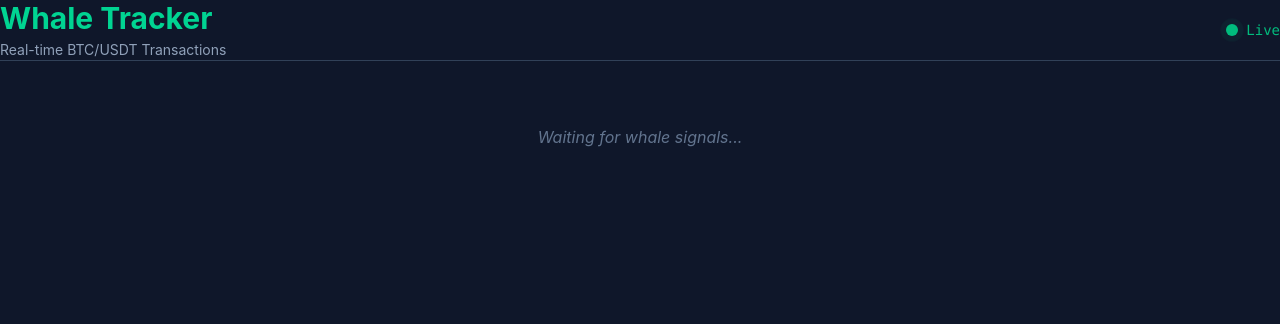
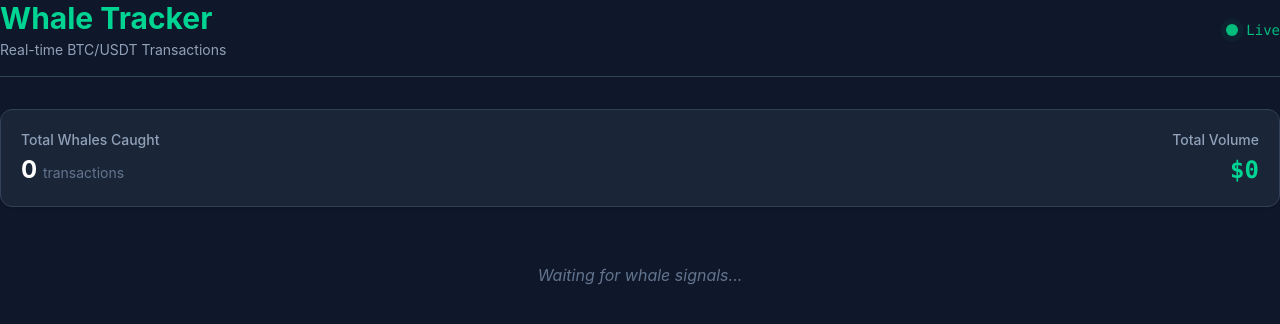
Before and after one commit to KittinanPJKT/Crypto-Whale-Tracker, a React app in the folder frontend/: page / in a window 1280 px wide. Shown: the top 324 px of the page. Built offline with nearby package versions, Linux system fonts and the light colour scheme; no server answers; the HTML template or start-up script is replaced by a standard one.

Commit message:
feat(ui) : add minimalist stats summary for total whales and volume

```diff
--- a/frontend/src/App.jsx
+++ b/frontend/src/App.jsx
@@ -2,9 +2,10 @@ import { useState, useEffect } from 'react'
 
 function App() {
   const [whales, setWhales] = useState([])
+  const totalWhales = whales.length;
+  const totalVolume = whales.reduce((sum, whale) => sum + (parseFloat(whale.p) * parseFloat(whale.q)), 0);
 
   useEffect(() => {
-
     fetch('http://localhost:9090/api/whales')
       .then((res) => res.json())
       .then((data) => {
@@ -27,7 +28,6 @@ function App() {
 
     ws.onmessage = (event) => {
       const trade = JSON.parse(event.data)
-      //console.log("Whale Alert : ", trade)
       trade.isHistory = false
       setWhales((prevWhales) => [trade, ...prevWhales].slice(0, 50))
     }
@@ -39,7 +39,8 @@ function App() {
 
   return (
     <>
-    <div className="flex justify-between items-center mb-8 border-b border-slate-700 pd-4">
+      {/* 1. Header Section */}
+      <div className="flex justify-between items-center mb-8 border-b border-slate-700 pb-4">
         <div>
           <h1 className="text-3xl font-bold text-emerald-400">Whale Tracker</h1>
           <p className="text-sm text-slate-400 mt-1">Real-time BTC/USDT Transactions</p>
@@ -53,7 +54,22 @@ function App() {
           <span className="text-emerald-500 font-mono text-sm">Live</span>
         </div>
       </div>
-    {/*Data Feed Section*/}
+
+      {/* 2. Stats Summary Section */}
+      <div className="bg-slate-800/80 rounded-xl p-5 mb-6 border border-slate-700 flex justify-between items-center shadow-sm">
+        <div>
+          <p className="text-slate-400 text-sm font-medium mb-1">Total Whales Caught</p>
+          <p className="text-white text-2xl font-bold">{totalWhales} <span className="text-sm text-slate-500 font-normal">transactions</span></p>
+        </div>
+        <div className="text-right">
+          <p className="text-slate-400 text-sm font-medium mb-1">Total Volume</p>
+          <p className="text-emerald-400 text-2xl font-mono font-bold">
+            ${totalVolume.toLocaleString(undefined, { minimumFractionDigits: 0, maximumFractionDigits: 0 })}
+          </p>
+        </div>
+      </div>
+
+      {/* 3. Data Feed Section */}
       <div className="space-y-4">
         {whales.length === 0 ? (
           <p className="text-slate-500 italic text-center py-8">Waiting for whale signals...</p>
```
Lines whose indentation alone changed are shown as unchanged.
